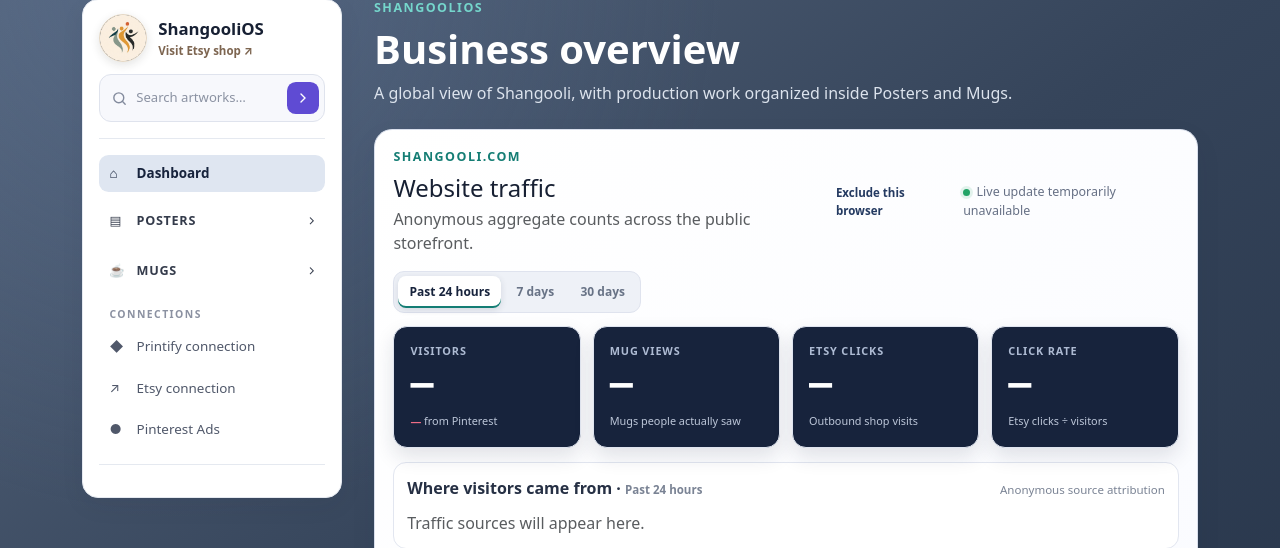
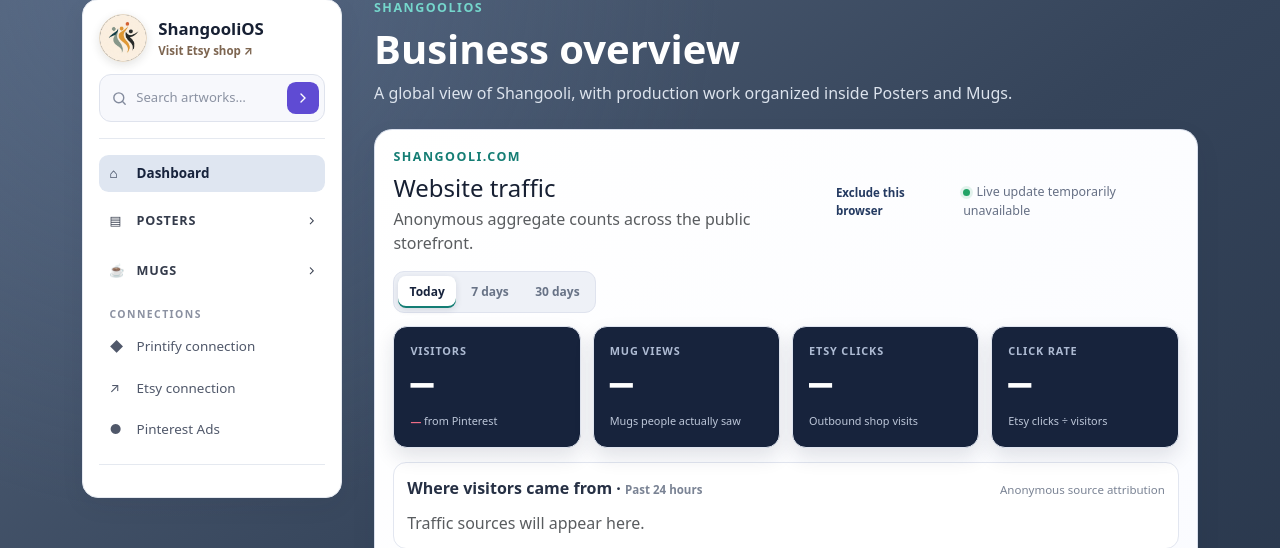
Before and after one commit to kamyar739/ShangooliOS, a Python web app: template web/templates/index.html in a window 1280 px wide. Shown: the part 25-573 px from the top of the page. Run offline with Jinja, Linux system fonts and the light colour scheme; the template is opened without the code that fills it, so the values that code supplies are empty.

Commit message:
Show today's dashboard traffic by default

```diff
--- a/web/templates/index.html
+++ b/web/templates/index.html
@@ -18,7 +18,7 @@
       <div class="traffic-heading-actions"><a href="https://shangooli.com/?exclude_analytics=1" target="_blank" rel="noopener noreferrer" title="Open Shangooli.com once to stop counting this browser">Exclude this browser</a><span data-traffic-status>Loading current totals…</span></div>
     </div>
     <div class="traffic-period-switch" aria-label="Traffic period">
-      <button type="button" class="is-active" data-traffic-period="24h">Past 24 hours</button><button type="button" data-traffic-period="7d">7 days</button><button type="button" data-traffic-period="30d">30 days</button>
+      <button type="button" class="is-active" data-traffic-period="24h">Today</button><button type="button" data-traffic-period="7d">7 days</button><button type="button" data-traffic-period="30d">30 days</button>
     </div>
     <div class="traffic-funnel-board" aria-label="Storefront funnel">
       <article><span>Visitors</span><strong data-funnel="visitors">—</strong><small><b data-funnel="pinterest">—</b> from Pinterest</small></article>
@@ -95,7 +95,7 @@
   let commerceData = {totals: {}, daily: [], connections: {}};
   let activePeriod = '24h'; let chartRange = 7; let page = 1;
   let refreshTimer;
-  const periodLabel = () => activePeriod === '24h' ? 'Past 24 hours' : activePeriod === '7d' ? '7 days' : '30 days';
+  const periodLabel = () => activePeriod === '24h' ? 'Today' : activePeriod === '7d' ? '7 days' : '30 days';
   const metric = (item, key) => number(item?.[`${key}_${activePeriod}`]);
   const sourceName = (source) => ({pinterest:'Pinterest',direct:'Direct / unknown',google:'Google',bing:'Bing',social:'Other social',other:'Other referral',internal:'Internal / testing'}[source] || formatName(source));
   const renderBarChart = (node, rows, emptyMessage) => { const max=Math.max(1,...rows.map(item=>item.value)); node.innerHTML=rows.map(item=>`<div class="traffic-bar-row"><span>${item.label}</span><div><i style="width:${item.value?Math.max(4,item.value/max*100):0}%"></i></div><strong>${item.value.toLocaleString()} <small>${item.share ?? ''}</small></strong></div>`).join('')||`<span class="text-muted">${emptyMessage}</span>`; };
```
